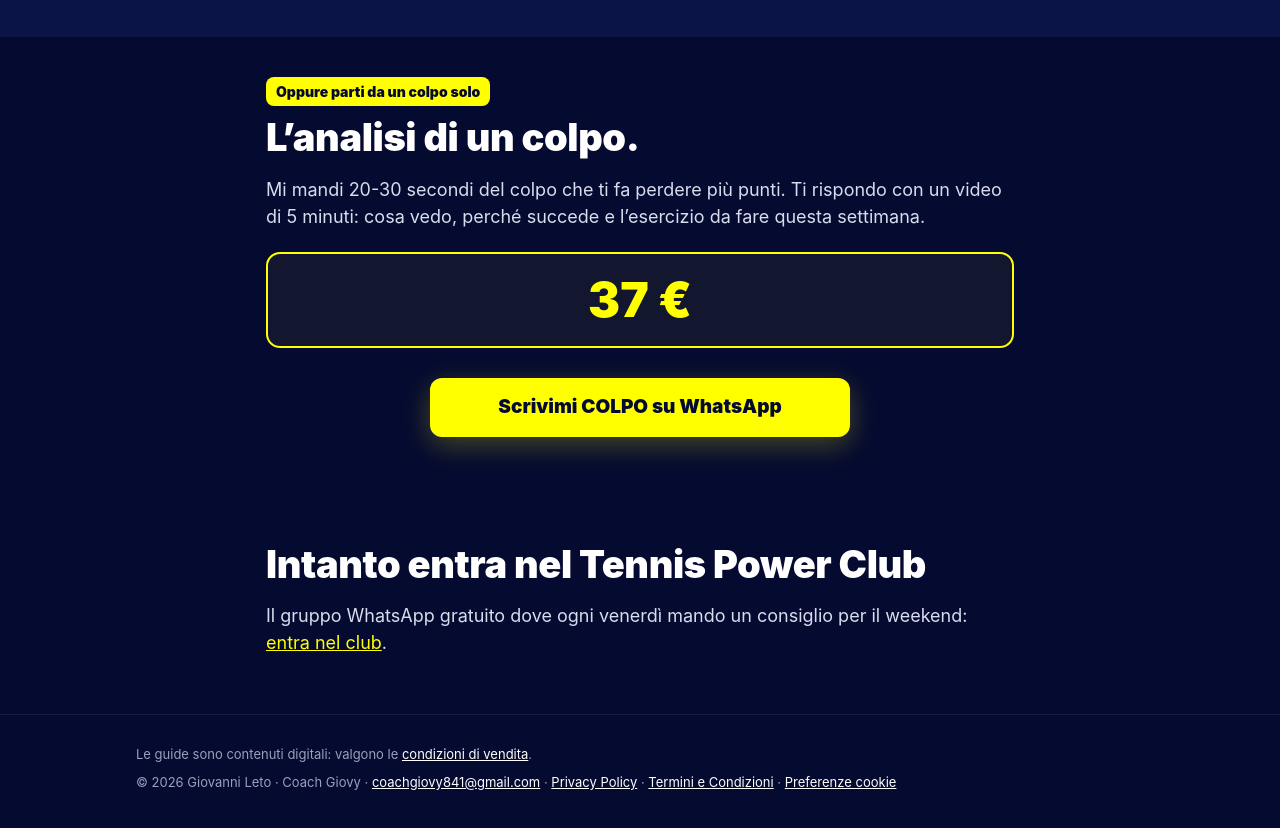
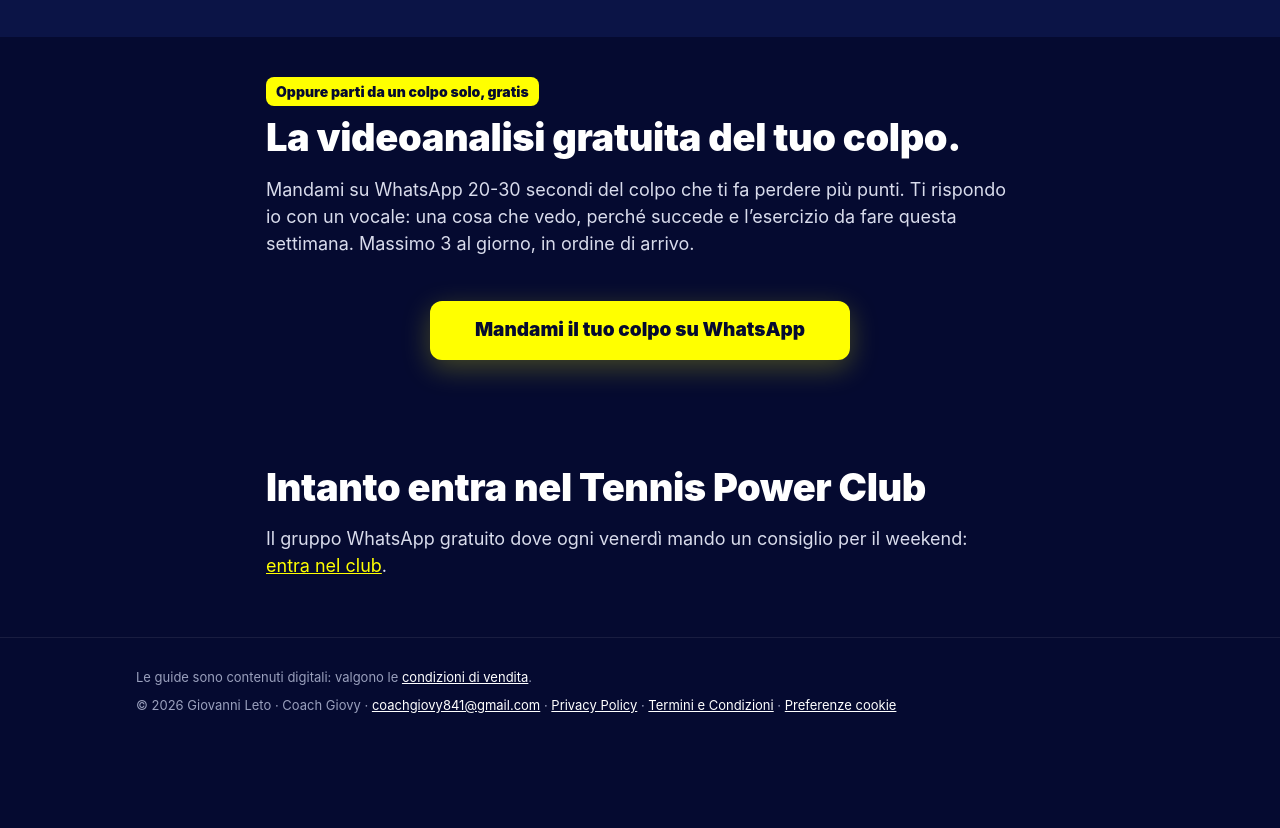
Before and after one commit to coachgiovy841-del/coachgiovy841-del.github.io, a plain HTML site: page grazie-guide.html in a window 1280 px wide. Shown: the part 1549-2377 px from the top of the page. After the commit the page ends 2312 px from the top, so only its background shows below. Drawn offline with Linux system fonts and the light colour scheme.

Commit message:
Pagina dopo l'acquisto: videoanalisi gratuita al posto del colpo a 37 euro

```diff
--- a/grazie-guide.html
+++ b/grazie-guide.html
@@ -57,15 +57,14 @@
   </div>
 </section>
 
-<!-- Downsell (schema Battaglia, Profitti Digitali L6-L7): offerta piu' piccola per chi non prende l'analisi completa.
-     Prezzo e formato approvati dal titolare il 12/11/2026. -->
+<!-- Analisi di un colpo a 37 EUR tolta il 15/11/2026 su decisione del titolare («Sì, toglila»): stessa cosa della videoanalisi gratuita.
+     Al suo posto il promemoria della videoanalisi gratuita (DECISIONE 15/11/2026, max 3 al giorno). -->
 <section>
   <div class="wrap stretto">
-    <span class="passo">Oppure parti da un colpo solo</span>
-    <h2>L’analisi di un colpo.</h2>
-    <p>Mi mandi 20-30 secondi del colpo che ti fa perdere più punti. Ti rispondo con un video di 5 minuti: cosa vedo, perché succede e l’esercizio da fare questa settimana.</p>
-    <div class="offerta"><p class="prezzi"><span class="finale">37 €</span></p></div>
-    <div class="cta"><a class="btn" href="https://wa.me/393517940376?text=COLPO%20-%20Ho%20preso%20le%20due%20guide%20e%20vorrei%20l%27analisi%20di%20un%20colpo" target="_blank" rel="noopener">Scrivimi COLPO su WhatsApp</a></div>
+    <span class="passo">Oppure parti da un colpo solo, gratis</span>
+    <h2>La videoanalisi gratuita del tuo colpo.</h2>
+    <p>Mandami su WhatsApp 20-30 secondi del colpo che ti fa perdere più punti. Ti rispondo io con un vocale: una cosa che vedo, perché succede e l’esercizio da fare questa settimana. Massimo 3 al giorno, in ordine di arrivo.</p>
+    <div class="cta"><a class="btn" href="https://wa.me/393517940376?text=VIDEOANALISI%20-%20Ho%20preso%20le%20guide.%20Ti%20mando%2020-30%20secondi%20del%20mio%20colpo%3A%20" target="_blank" rel="noopener">Mandami il tuo colpo su WhatsApp</a></div>
   </div>
 </section>
 
```
